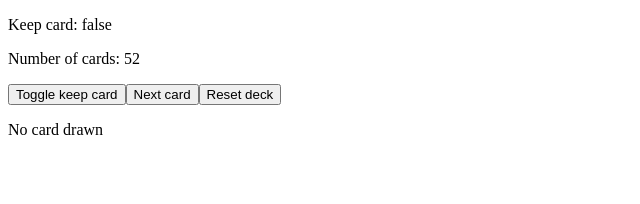
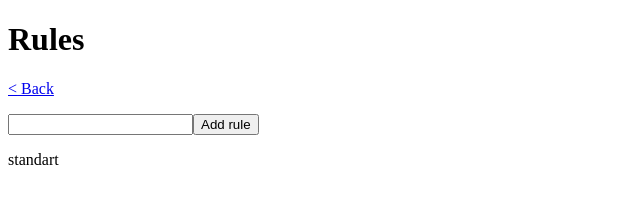
Before and after one commit to marcosblandim/sueca-game, a React app in the folder sueca/: page /rules in a window 1280 px wide. Shown: the whole page, without its empty margins (0-640 px from the left). Built offline with nearby package versions, Linux system fonts and the light colour scheme.

Commit message:
feat: implement game and default rules

```diff
--- a/sueca/src/components/App.js
+++ b/sueca/src/components/App.js
@@ -1,9 +1,29 @@
-import Game from './Game'
+import { useState } from 'react';
+import { Route, Switch } from 'react-router';
+import Game from './Game';
+import Home from './Home';
+import Rules from './Rules';
+import getDefaultRule from './Rules/getDefaultRule';
 
 function App() {
+  const defaultRuleName = 'standart';
+
+  const [rules, setRules] = useState({[defaultRuleName]: getDefaultRule()});
+  const [selectedRuleName, setSelectedRuleName] = useState(defaultRuleName);
+
   return (
     <div className="App">
-      <Game/>
+      <Switch>
+        <Route path="/game">
+          <Game selectedRule={rules[selectedRuleName]}/>
+        </Route>
+        <Route path="/rules">
+          <Rules rules={rules} setRules={setRules} selectedRuleName={selectedRuleName} setSelectedRuleName={setSelectedRuleName}/>
+        </Route>
+        <Route path="/">
+          <Home/>
+        </Route>
+      </Switch>
     </div>
   );
 }
--- a/sueca/src/utils/getFullDeck.js
+++ b/sueca/src/components/Game/getFullDeck.js
@@ -1,8 +1,7 @@
-export default () => {
+export default function getFullDeck() {
     const suits = ['C','D','H','S'];
-    const numbers = [...Array(11).keys(), 'J', 'Q', 'K'];
-    numbers.shift();
-    numbers[0] = 'A';
+    const numbers = [...Array(10).keys(), 'J', 'Q', 'K'];
+    numbers[1] = 'A';
 
     const fullDeck = [];
 
--- a/sueca/src/components/Game/index.js
+++ b/sueca/src/components/Game/index.js
@@ -1,8 +1,9 @@
 import {useState} from 'react';
-import getFullDeck from '../../utils/getFullDeck';
+import { Link } from 'react-router-dom';
+import getFullDeck from './getFullDeck';
 import './styles.css';
 
-function Game() {
+function Game({ selectedRule }) {
 
     const [cards, setCards] = useState(getFullDeck());
     const [keepCurrCard, setKeepCurrCard] = useState(false);
@@ -12,7 +13,7 @@ function Game() {
     const getRandomCard = () => {
         let cardsLength = cards.length;
 
-        if (currCardIndex && !keepCurrCard) {
+        if (currCardIndex != null && !keepCurrCard) {
             cardsLength--;
 
             const newCards = [...cards];
@@ -24,7 +25,7 @@ function Game() {
             setDiscardPile(newDiscardPile);
         }
 
-        const randomCurrCardIndex =  Math.floor(Math.random() * cardsLength);
+        const randomCurrCardIndex = Math.floor(Math.random() * cardsLength);
         setCurrCardIndex(randomCurrCardIndex);
     }
 
@@ -42,16 +43,42 @@ function Game() {
         return cards[currCardIndex];
     }
 
+    const ConditionalCard = () => {
+        if (!cards.length) {
+            return <p>Deck is empty</p>;
+        } else if (currCardIndex != null) {
+            return <Card/>;
+        } else {
+            return <p>No card drawn</p>;
+        }
+    };
+
+    const Card = () => {
+        const cardKey = getCurrCard()[0];
+        const {name:ruleName, description:ruleDescription} = selectedRule[cardKey];
+        return (
+            <>
+                <p><img alt={`${getCurrCard()} card`} className="card" src={`./cards/${getCurrCard()}.png`} /></p>
+                <h3 style={{marginLeft:'40px'}}>{ ruleName }</h3>
+                <p style={{marginLeft:'40px'}}>{ ruleDescription }</p>
+            </>
+        )
+    };
+
     return (
     <>
+        <h1>Game</h1>
+        <p><Link to='/'>{'<'} Back</Link></p>
         <p>Keep card: {keepCurrCard ? 'true' : 'false'}</p>
         <p>Number of cards: {cards.length}</p>
 
         <button type="button" onClick={toggleKeepCurrCard}>Toggle keep card</button>
+        <br/>
+        <button type="button" onClick={resetDeck}>Reset deck</button>
+        <br/>
         <button type="button" onClick={getRandomCard}>Next card</button>
-        <button type="button" onClick={resetDeck}>Reset deck</button>
 
-        <p>{currCardIndex != null ? <img alt={`${getCurrCard()} card`} className="card" src={`./cards/${getCurrCard()}.png`} /> : 'No card drawn'}</p>
+        <ConditionalCard/>
     </>
     )
 }
--- a/sueca/src/components/Game/styles.css
+++ b/sueca/src/components/Game/styles.css
@@ -1,4 +1,5 @@
 .card {
     height: 220px;
-    margin: 30px;
+    margin-left: 40px;
+    margin-top: 5px;
 }
--- /dev/null
+++ b/sueca/src/components/Home/index.js
@@ -0,0 +1,11 @@
+import { Link } from "react-router-dom";
+
+export default function Home() {
+    return (
+        <div>
+            <h1>Home</h1>
+            <p><Link to="/game">Play</Link></p>
+            <p><Link to="/rules">Edit rules</Link></p>
+        </div>
+    )
+}
--- /dev/null
+++ b/sueca/src/components/Rules/getDefaultRule.js
@@ -0,0 +1,17 @@
+export default function getDefaultRule() {
+  return {
+    'A': { name: "Distribua 1 dose", description: "escolha alguém para beber 1 dose" },
+    '2': { name: "Distribua 2 doses", description: "escolha alguém para beber 2 doses" },
+    '3': { name: "Distribua 3 doses", description: "escolha alguém para beber 3 doses" },
+    '4': { name: "Regra do 4", description: "descrição do 4" },
+    '5': { name: "Regra do 5", description: "descrição do 5" },
+    '6': { name: "Regra do 6", description: "descrição do 6" },
+    '7': { name: "Regra do 7", description: "descrição do 7" },
+    '8': { name: "Regra do 8", description: "descrição do 8" },
+    '9': { name: "Regra do 9", description: "descrição do 9" },
+    '0': { name: "Regra do 10", description: "descrição do 10" },
+    'J': { name: "Todos bebem", description: "todos bebem 1 dose" },
+    'Q': { name: "Damas bebem", description: "damas bebem 1 dose" },
+    'K': { name: "Homens bebem", description: "homens bebem 1 dose" },
+  };
+}
--- /dev/null
+++ b/sueca/src/components/Rules/index.js
@@ -0,0 +1,50 @@
+import { useState } from "react";
+import { Link } from "react-router-dom";
+
+export default function Rules({ rules, setRules, selectedRuleName, setSelectedRuleName }) {
+
+    const [ruleNameInput, setRuleNameInput] = useState("");
+
+    const updateRuleNameInput = event => {
+        setRuleNameInput(event.target.value);
+    }
+
+    const handleOnSubmit = event => {
+        event.preventDefault();
+        addRule(ruleNameInput, {});
+        setRuleNameInput(ruleNameInput);
+    }
+
+    const addRule = (ruleName, rule) => {
+        if (ruleName in rules) {
+            alert('Rule name already exists')
+        } else {
+            setRules({ ...rules, [ruleName]: rule });
+        }
+    }
+
+    /*
+    # Rules
+    - form for creating new rules
+    - list of created forms
+        - can delete, select and edit a rule from buttons of the elments of this list
+        - edit
+    - when creating, it will come filled with the standart rules
+    - editing will be the same as creating, but it will come filled with its own data instead of the standart rule deck
+    */
+    return (
+        <>
+            <h1>Rules</h1>
+            <p><Link to='/'>{'<'} Back</Link></p>
+            <form onSubmit={handleOnSubmit}>
+                <input value={ruleNameInput} onChange={updateRuleNameInput} required/>
+                <button type="submit" >Add rule</button>
+            </form>
+            {Object.keys(rules).map(rule => {
+                return (
+                    <p key={rule}>{rule}</p>
+                )
+            })}
+        </>
+    )
+}
--- a/sueca/src/index.js
+++ b/sueca/src/index.js
@@ -1,10 +1,13 @@
 import React from 'react';
 import ReactDOM from 'react-dom';
+import { BrowserRouter } from 'react-router-dom';
 import App from './components/App';
 
 ReactDOM.render(
   <React.StrictMode>
-    <App />
+    <BrowserRouter>
+      <App />
+    </BrowserRouter>
   </React.StrictMode>,
   document.getElementById('root')
 );
```
Also changed, not shown: sueca/src/utils/Deck.js (deleted, +0 -28 lines), sueca/src/utils/Rule.js (deleted).
